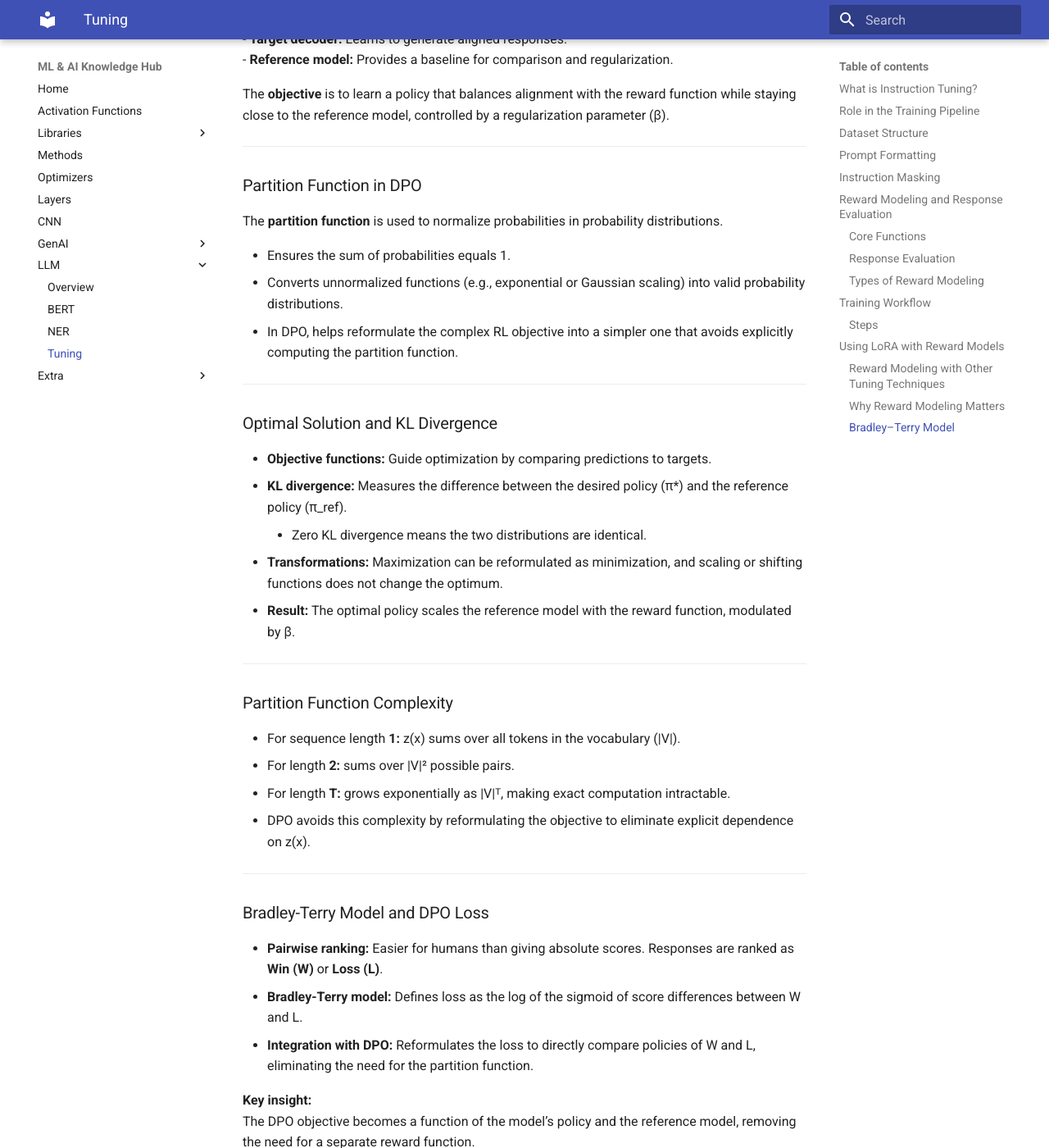
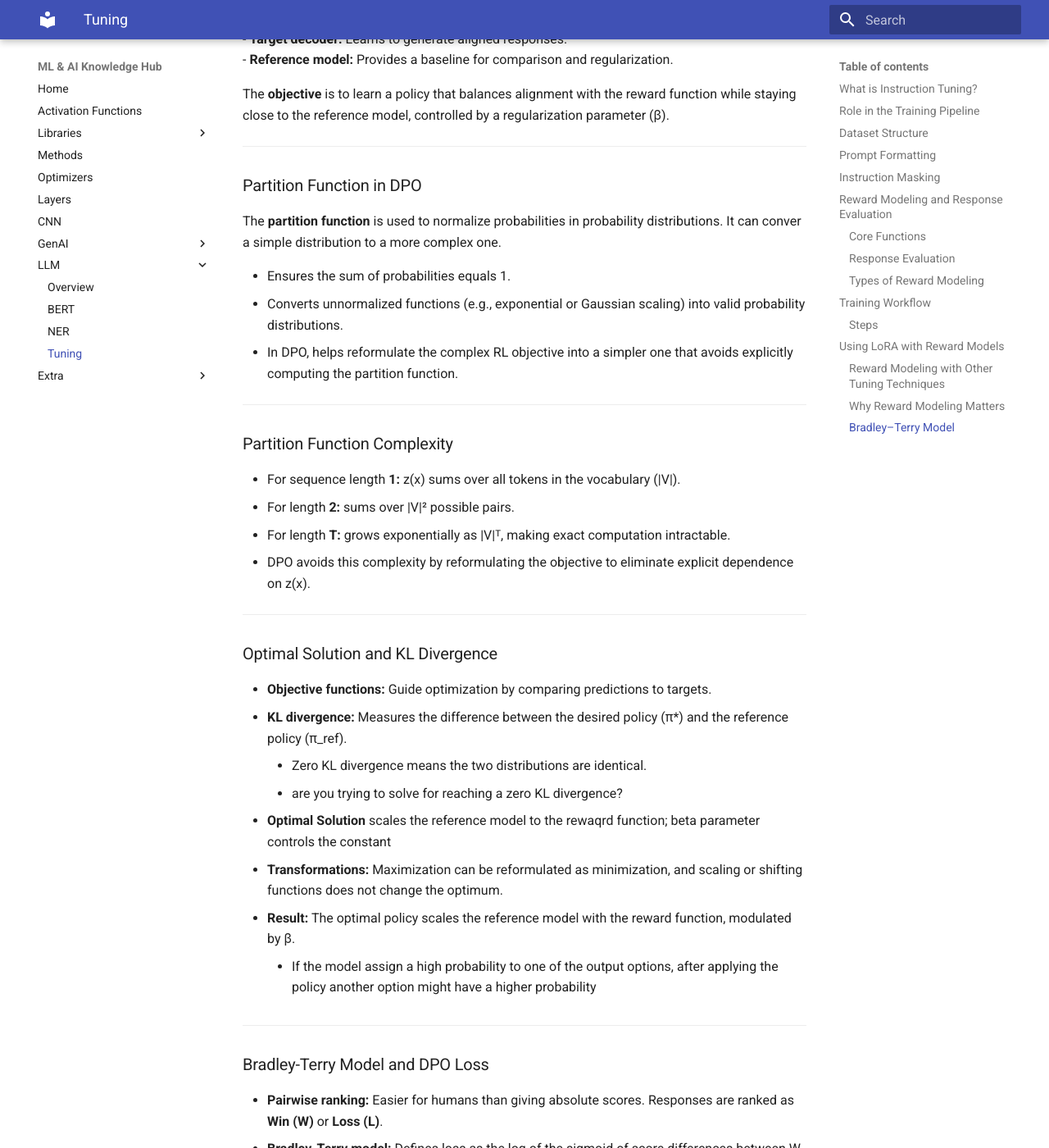
Before and after one commit to Medyan-Naser/machine_learning_projects, an MkDocs documentation site: the page built from docs/LLM/tuning.md, in a window 1280 px wide and 1400 px high, scrolled down 8497 px. Shown: the whole window at 82% size. Built offline with MkDocs 1.6.1 and Material for MkDocs 9.7.7, drawn with Linux system fonts in a browser that asks for light colours; some of the changed lines change nothing that is shown; some of the changed text lies outside the part shown.

Commit message:
modify DPO docs

```diff
--- a/docs/LLM/tuning.md
+++ b/docs/LLM/tuning.md
@@ -270,7 +270,7 @@
 ---
 
 ### Models in DPO
-DPO involves three components:
+DPO involves three components (are they all encoders?):
 - **Reward function:** Evaluates relevance or quality of responses.
 - **Target decoder:** Learns to generate aligned responses.
 - **Reference model:** Provides a baseline for comparison and regularization.
@@ -280,20 +280,11 @@
 ---
 
 ### Partition Function in DPO
-The **partition function** is used to normalize probabilities in probability distributions.
+The **partition function** is used to normalize probabilities in probability distributions. It can conver a simple distribution to a more complex one.
 
 - Ensures the sum of probabilities equals 1.
 - Converts unnormalized functions (e.g., exponential or Gaussian scaling) into valid probability distributions.
 - In DPO, helps reformulate the complex RL objective into a simpler one that avoids explicitly computing the partition function.
-
----
-
-### Optimal Solution and KL Divergence
-- **Objective functions:** Guide optimization by comparing predictions to targets.
-- **KL divergence:** Measures the difference between the desired policy (π*) and the reference policy (π_ref).
-    - Zero KL divergence means the two distributions are identical.
-- **Transformations:** Maximization can be reformulated as minimization, and scaling or shifting functions does not change the optimum.
-- **Result:** The optimal policy scales the reference model with the reward function, modulated by β.
 
 ---
 
@@ -302,6 +293,18 @@
 - For length **2:** sums over |V|² possible pairs.
 - For length **T:** grows exponentially as |V|ᵀ, making exact computation intractable.
 - DPO avoids this complexity by reformulating the objective to eliminate explicit dependence on z(x).
+
+---
+
+### Optimal Solution and KL Divergence
+- **Objective functions:** Guide optimization by comparing predictions to targets.
+- **KL divergence:** Measures the difference between the desired policy (π*) and the reference policy (π_ref).
+    - Zero KL divergence means the two distributions are identical.
+    - are you trying to solve for reaching a zero KL divergence?
+- **Optimal Solution** scales the reference model to the rewaqrd function; beta parameter controls the constant
+- **Transformations:** Maximization can be reformulated as minimization, and scaling or shifting functions does not change the optimum.
+- **Result:** The optimal policy scales the reference model with the reward function, modulated by β.
+    - If the model assign a high probability to one of the output options, after applying the policy another option might have a higher probability
 
 ---
 
@@ -314,15 +317,3 @@
 The DPO objective becomes a function of the model’s policy and the reference model, removing the need for a separate reward function.
 
 ---
-
-### Training and Implementation
-- **Simplification:** Set β = 1 and treat the reference model as a constant baseline.
-- **Loss behavior:**
-  - If policy(W) < policy(L), loss decreases as policy(W) increases.
-  - If policy(W) > policy(L), loss continues to decrease, reinforcing preferred completions.
-- **Cost formulation:** Convert loss into a cost function via negative log-likelihood.
-- **Implementation:**
-  - Custom loss function in PyTorch.
-  - Hugging Face DPO Trainer for practical training.
-
----
```
